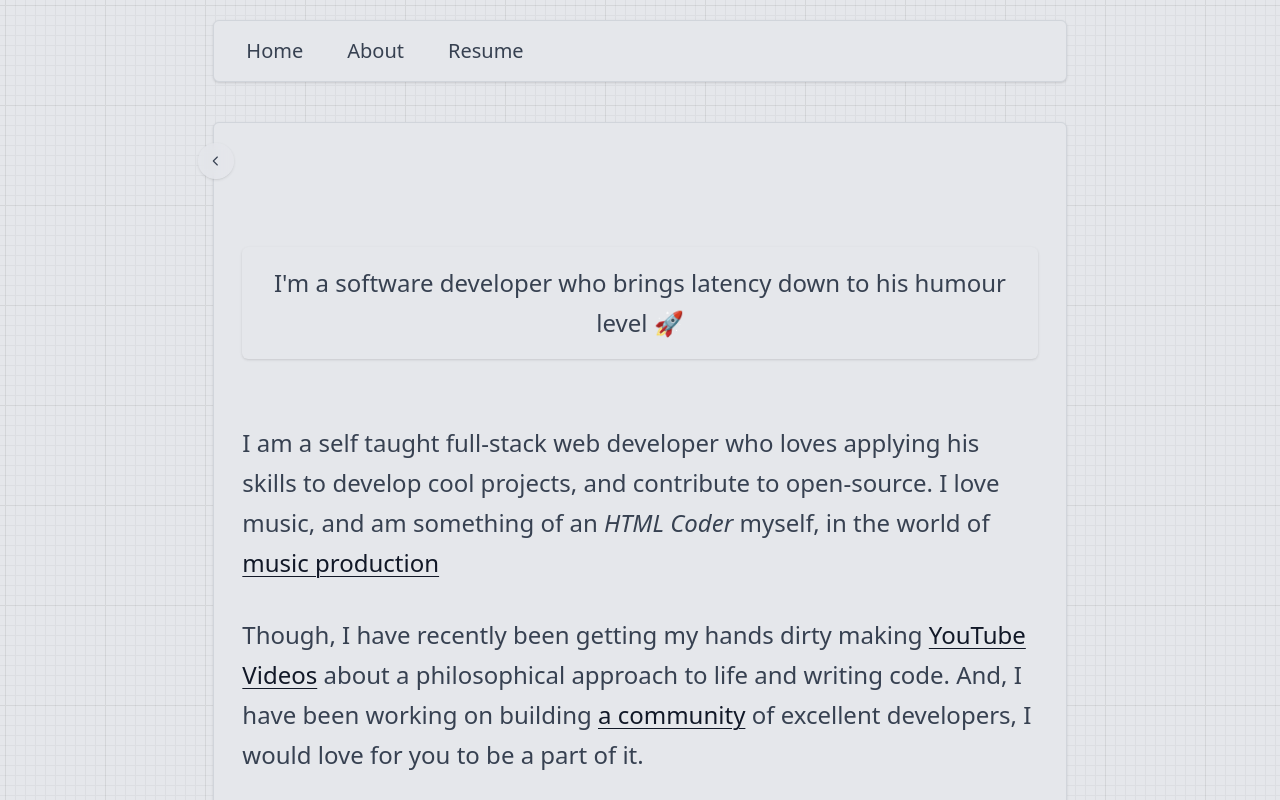
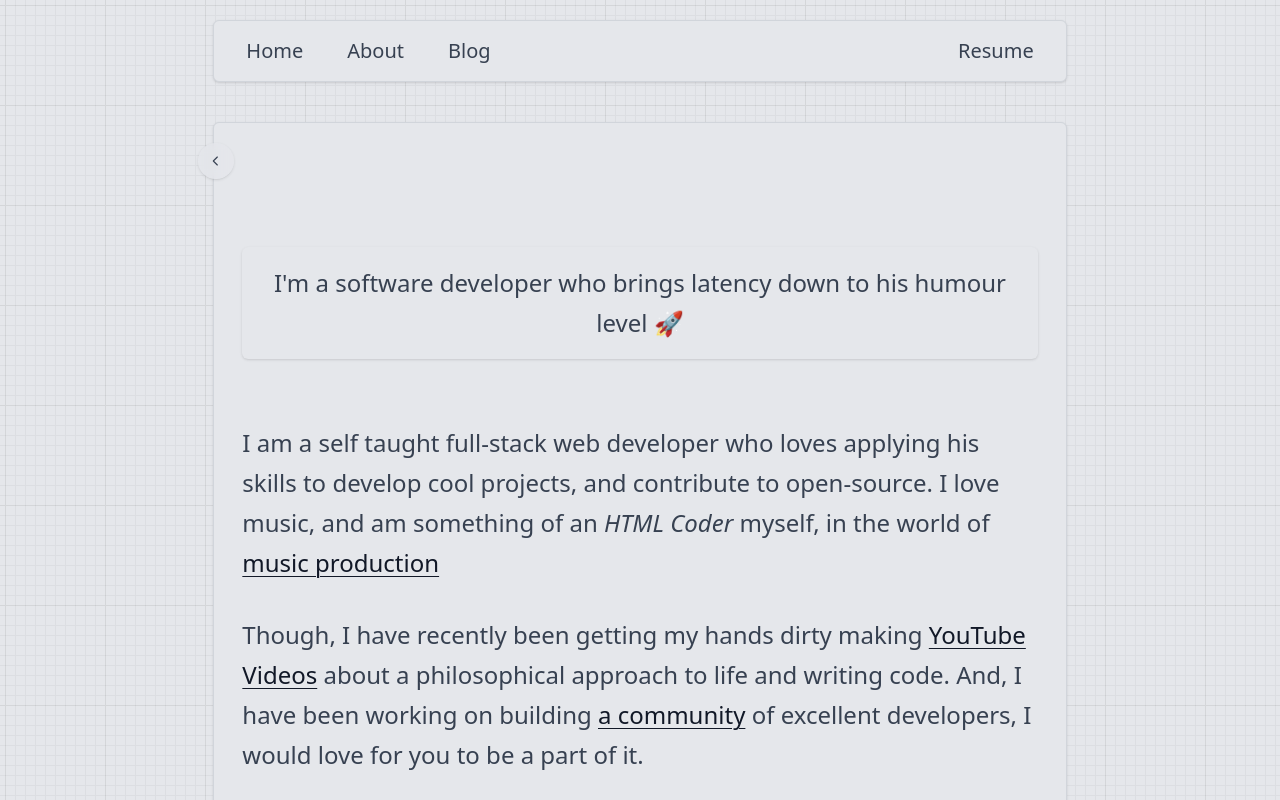
Before and after one commit to rosekamallove/rosekamal.love, a Next.js app: page /about in a window 1280 px wide. Shown: the top 800 px of the page. Built offline with nearby package versions, Linux system fonts and the light colour scheme; no server answers; a small style sheet from the web is missing.

Commit message:
minor ui fixed

```diff
--- a/components/layout.tsx
+++ b/components/layout.tsx
@@ -65,7 +65,8 @@ export function Footer() {
 export function Navbar() {
   return (
     <div className="mx-auto my-0 mt-5 mb-10 rounded-md border border-gray-300 bg-gray-200 px-5 py-3 shadow dark:border-neutral-900 dark:bg-black dark:shadow-black/60 sm:w-11/12 md:w-10/12 md:px-5 lg:w-8/12">
-      <div className="flex gap-5">
+      <div className="flex justify-between">
+        <div className=" flex gap-5">
           <Link href="/">
             <p className="cursor-pointer rounded-md px-3 transition-all hover:bg-gray-200/50 active:scale-[.99] dark:border-neutral-800/60 dark:hover:bg-neutral-900/50">
               Home
@@ -76,6 +77,12 @@ export function Navbar() {
               About
             </p>
           </Link>
+          <Link href="/blog">
+            <p className="cursor-pointer rounded-md px-3 transition-all hover:bg-gray-200/50 active:scale-[.99] dark:border-neutral-800/60 dark:hover:bg-neutral-900/50">
+              Blog
+            </p>
+          </Link>
+        </div>
         <Link href="/resume">
           <p className="cursor-pointer rounded-md px-3 transition-all hover:bg-gray-200/50 active:scale-[.99] dark:border-neutral-800/60 dark:hover:bg-neutral-900/50">
             Resume
@@ -91,13 +98,19 @@ export function ConnectionSection() {
     <section className="my-5 flex justify-between gap-8">
       <div className="flex flex-col gap-2">
         <Link href="/">
-          <p className="underline-offset-4 cursor-pointer hover:underline">Home</p>
+          <p className="cursor-pointer underline-offset-4 hover:underline">
+            Home
+          </p>
         </Link>
         <Link href="/about">
-          <p className="underline-offset-4 cursor-pointer hover:underline">About</p>
+          <p className="cursor-pointer underline-offset-4 hover:underline">
+            About
+          </p>
         </Link>
         <Link href="/resume">
-          <p className="underline-offset-4 cursor-pointer hover:underline">Resume</p>
+          <p className="cursor-pointer underline-offset-4 hover:underline">
+            Resume
+          </p>
         </Link>
       </div>
       <div className="flex flex-col gap-2">
--- a/pages/resume.tsx
+++ b/pages/resume.tsx
@@ -6,7 +6,7 @@ export default function Resume() {
       <iframe
         src="https://drive.google.com/file/d/16S4zJlCyRrM5e8k66Ng69h0f1Q1aRL04/preview"
         allow="autoplay"
-        className="min-h-[90vh] w-full bg-gray-300"
+        className="min-h-[90vh] rounded-md w-full bg-[#D1D1D1]"
       ></iframe>
     </Layout>
   );
```
Also changed, not shown: 2 other files (tests, documents, lock files or other folders). Lines whose indentation alone changed are shown as unchanged.
